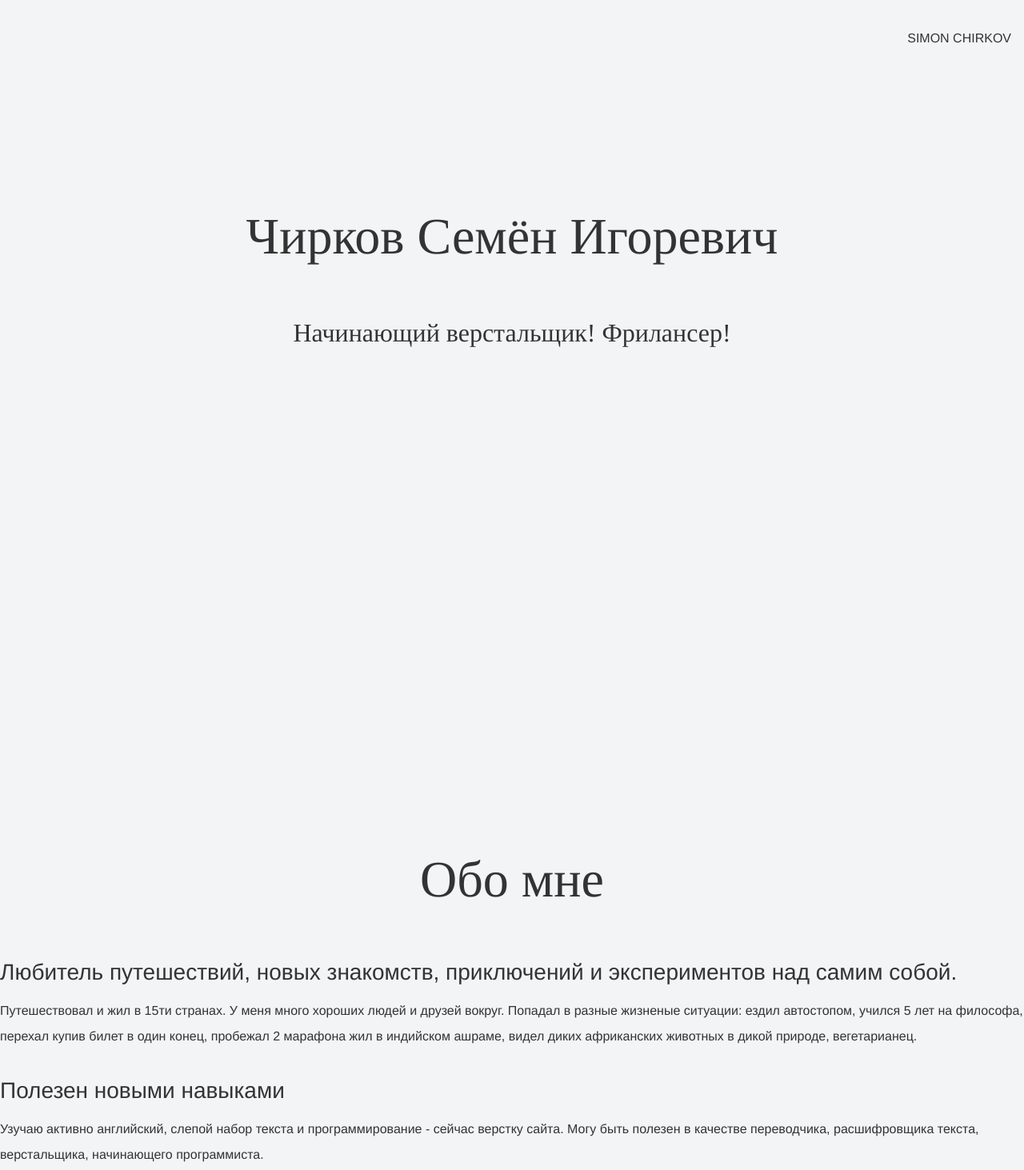
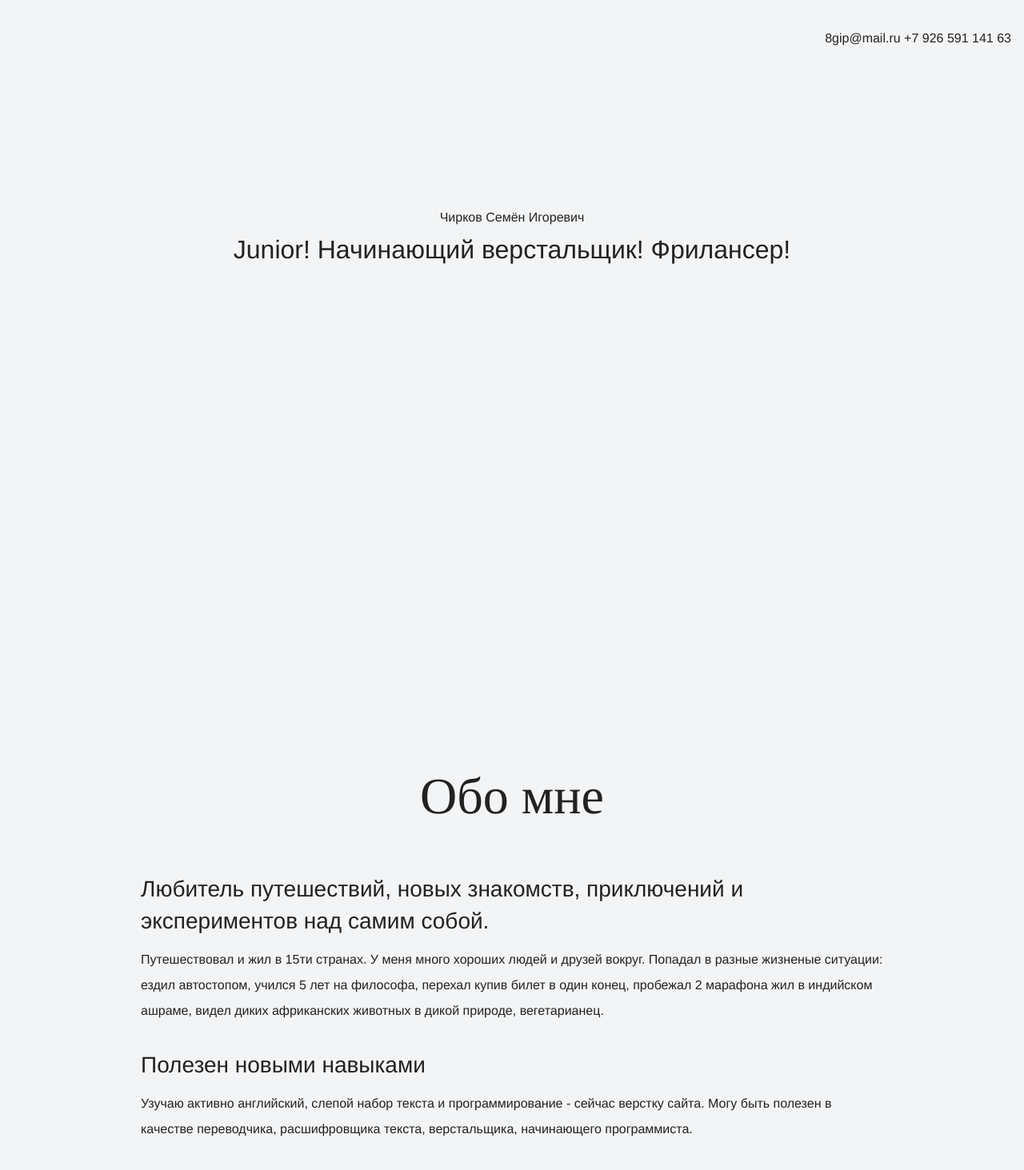
Before and after one commit to simon8gip/my-site, a plain HTML site: page index.html in a window 1280 px wide. Shown: the top 1463 px of the page at 80% size. Drawn offline with Linux system fonts and the light colour scheme.

Commit message:
версия 2.0

```diff
--- a/index.html
+++ b/index.html
@@ -2,38 +2,43 @@
 <html lang="ru">
   <head>
     <meta charset="UTF-8">
-    <link href="style.css" rel="stylesheet">
-    <title>Портфолио Junior верстальщика Семёна</title>
+    <link rel="stylesheet" href="style.css">
+    <title>Портфолио Junior верстальщика</title>
   </head>
 
   <body>
     <header class="page-header">
-      <div class="container">SIMON CHIRKOV
-      </div>
+      <div class="container">
+    8gip@mail.ru +7 926 591 141 63
+     </div>
     </header>
 
     <section class="hero-image">
-      <h1 class="subheading">Чирков Семён Игоревич</h1>
-      <p class="subheading">Начинающий верстальщик! Фрилансер!</p>
+      <div class="container"
+      <h1 class="heading">Чирков Семён Игоревич</h1>
+      <p>Junior! Начинающий верстальщик! Фрилансер!</p>
+    </div>
     </section>
 
-
     <section class="intro">
+      <div class="container">
       <h2 class="subheading">Обо мне</h2>
       <h3>Любитель путешествий, новых знакомств, приключений и экспериментов
-      над самим собой. </h3>
-      <p>Путешествовал и жил в 15ти странах. У меня много хороших людей и друзей
-      вокруг. Попадал в разные жизненые ситуации: ездил автостопом, учился
-    5 лет на философа, перехал купив билет в один конец, пробежал 2 марафона
-  жил в индийском ашраме, видел диких африканских животных в дикой природе,
-вегетарианец.</p>
+        над самим собой.</h3>
+      <p>Путешествовал и жил в 15ти странах. У меня много хороших людей и
+        друзей вокруг. Попадал в разные жизненые ситуации: ездил автостопом,
+         учился 5 лет на философа, перехал купив билет в один конец, пробежал
+         2 марафона жил в индийском ашраме, видел диких африканских животных
+         в дикой природе, вегетарианец.</p>
       <h3>Полезен новыми навыками</h3>
       <p>Узучаю активно английский, слепой набор текста и программирование -
         сейчас верстку сайта. Могу быть полезен в качестве переводчика,
-    расшифровщика текста, верстальщика, начинающего программиста.</p>
+        расшифровщика текста, верстальщика, начинающего программиста.</p>
+      </div>
     </section>
 
     <section class="portfolio">
+      <div class="container">
       <h2 class="subheading">Мои работы</h2>
 
       <h3>Сайт инструктора Кекса</h3>
@@ -41,13 +46,13 @@
 
       <h3>Блог начинающего верстальщика</h3>
       <p>Статический блог про обучение HTML и CSS.</p>
+    </div>
     </section>
 
     <footer class="page-footer">
       <div class="container">
-      КОНТАКТЫ Химки, улица Вороницына 1
-      Телефон 8 888 777 88 87
-      Сайт доча.рф</div>
+      8gip@mail.ru + 7 926 591 41 63 2012-2020
+    </div>
     </footer>
   </body>
 </html>
--- a/style.css
+++ b/style.css
@@ -4,7 +4,7 @@ body {
   font-family: "Montserrat", "Helvetica", "Arial", sans-serif;
   font-size: 16px;
   line-height: 32px;
-  color: #333333;
+  color: #222222;
   background-color: #f2f4f6;
   background-image: url("img/hero-bg.jpg");
   background-repeat: no-repeat;
@@ -56,7 +56,7 @@ body {
 }
 
 .heading {
-  margin: 0 0 16px;
+  margin: 0 0 32px;
   font-family: "Old Standard TT", "Times", "Times New Roman", serif;
   font-size: 88px;
   line-height: 96px;
```
